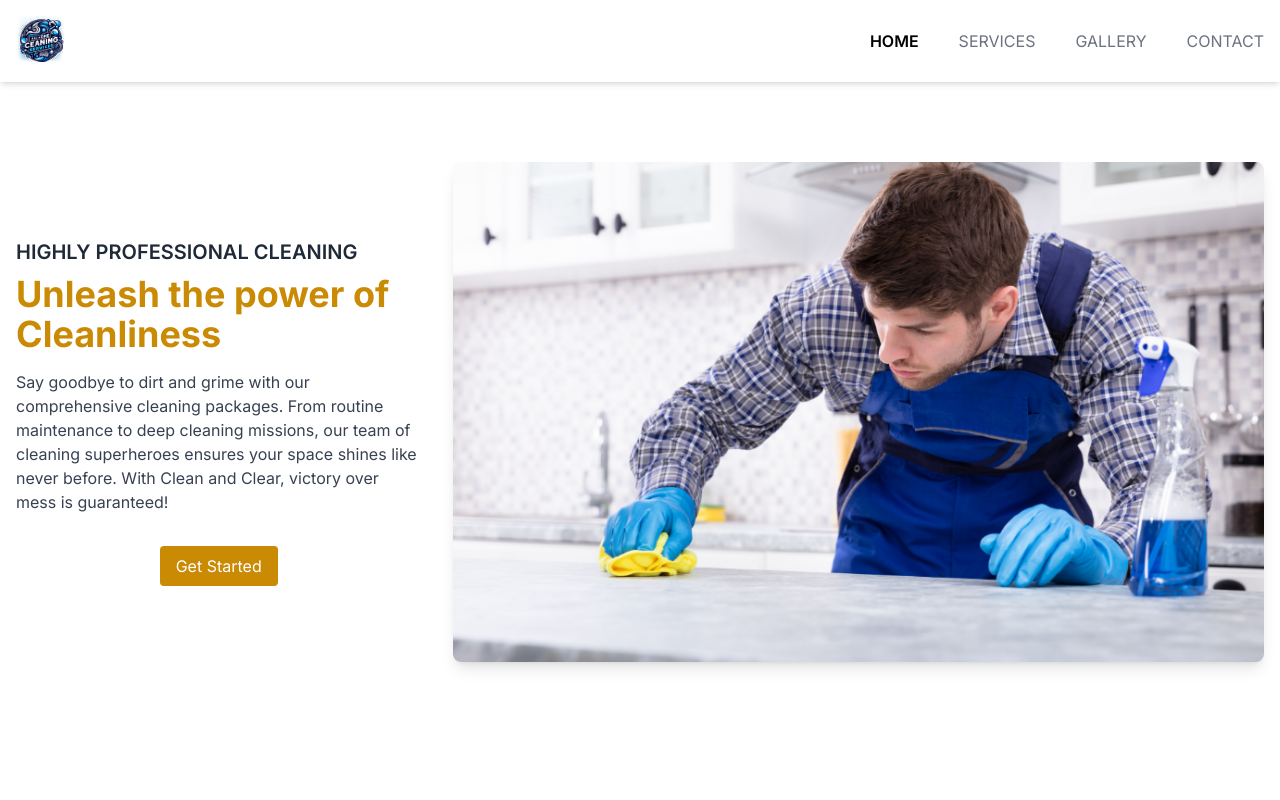
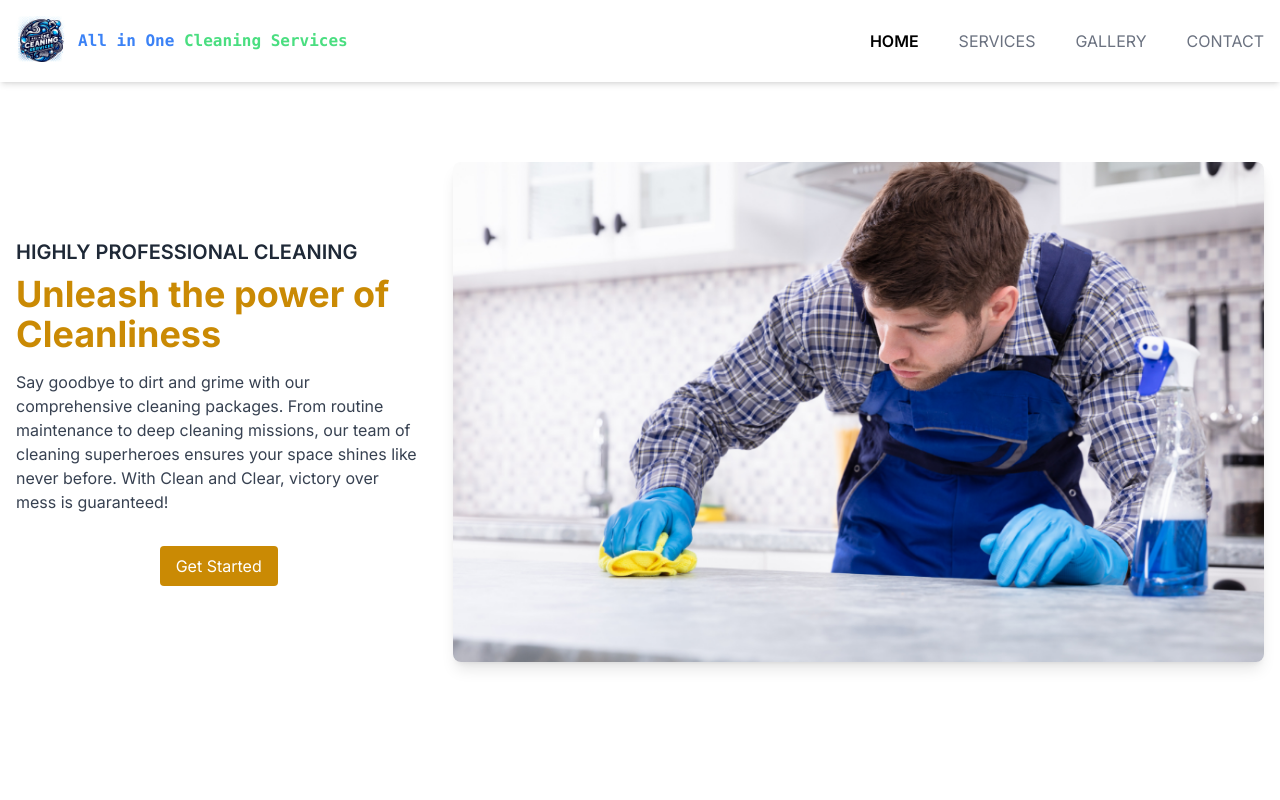
Before and after one commit to Asolinmaso/All-in-one-cleaning-service, a Next.js app in the folder all_in_one_cleaning_service/: page / in a window 1280 px wide. Shown: the top 800 px of the page. Built offline with nearby package versions, Linux system fonts and the light colour scheme.

Commit message:
Add files via upload

```diff
--- a/all_in_one_cleaning_service/src/components/Footer.jsx
+++ b/all_in_one_cleaning_service/src/components/Footer.jsx
@@ -4,8 +4,8 @@ const Footer = () => {
   const email = "allinonecs@gmail.com";
   return (
     <footer className="bg-blue-900 text-white py-12">
-      <div className="container max-w-7xl mx-auto px-4 gap-8 flex justify-between">
-        <div className="flex space-x-4 mt-4">
+      <div className="container max-w-7xl mx-auto px-4 gap-8 flex md:flex-row flex-col justify-between">
+        <div className="flex  space-x-4 mt-4">
           <a
             href="tel:8825539047"
             aria-label="Call"
--- a/all_in_one_cleaning_service/src/components/Navbar.jsx
+++ b/all_in_one_cleaning_service/src/components/Navbar.jsx
@@ -31,7 +31,7 @@ const Navbar = () => {
     <nav className="bg-white shadow-md sticky top-0 z-50">
       <div className="container max-w-7xl mx-auto px-4 py-4 flex items-center justify-between">
         <div className="flex items-center">
-          <Image src="/logo.webp" alt="Logo" width={50} height={50} />
+          <Image src="/logo.webp" alt="Logo" width={50} height={50} />{!isMobile&&<span className="font-mono px-3 font-bold text-md text-blue-500">All in One <span className="text-green-400">Cleaning Services</span></span>}
         </div>
         {isMobile&&<div className="flex space-x-4 mt-4 items-center">
           <a
```
